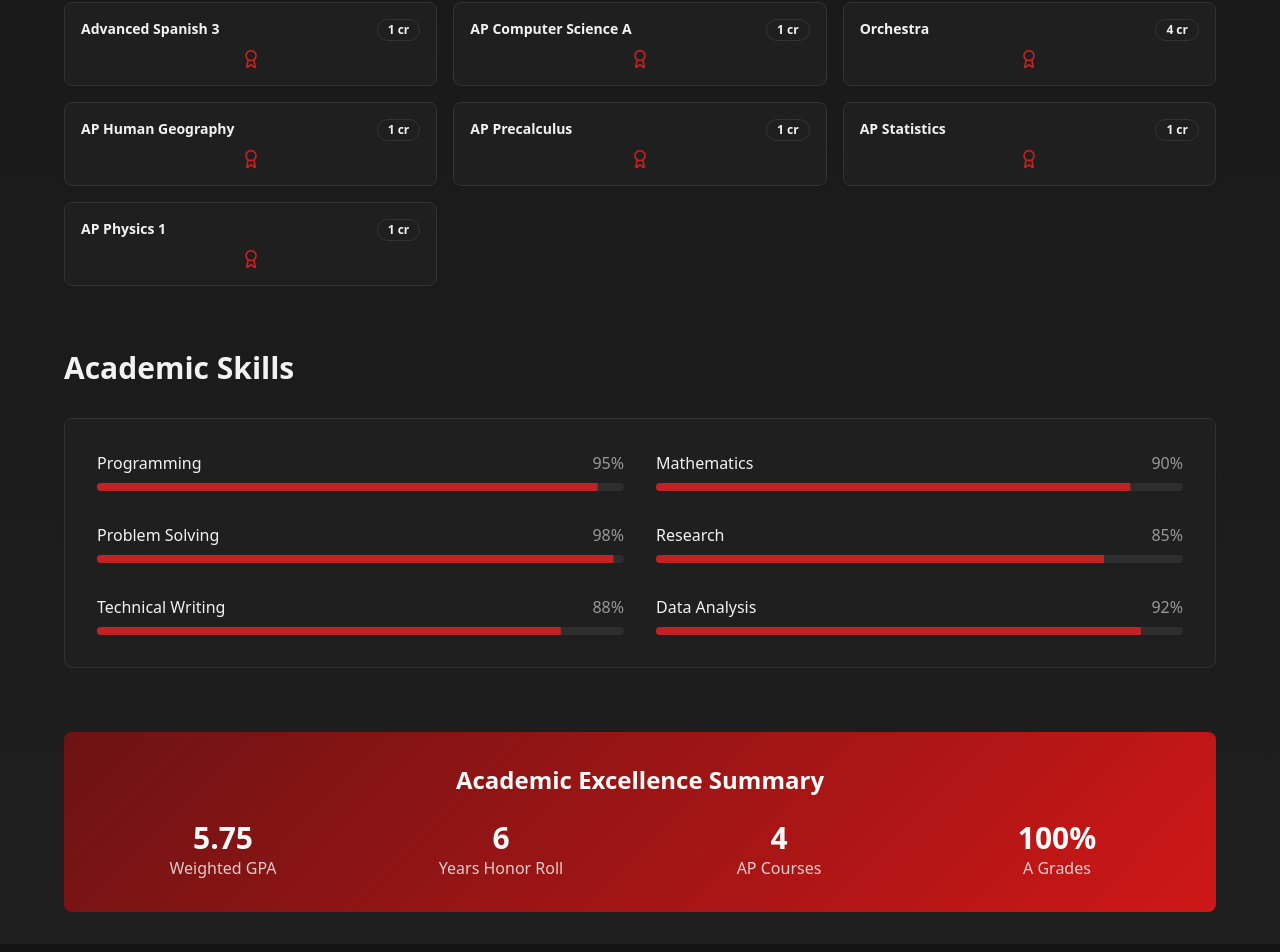
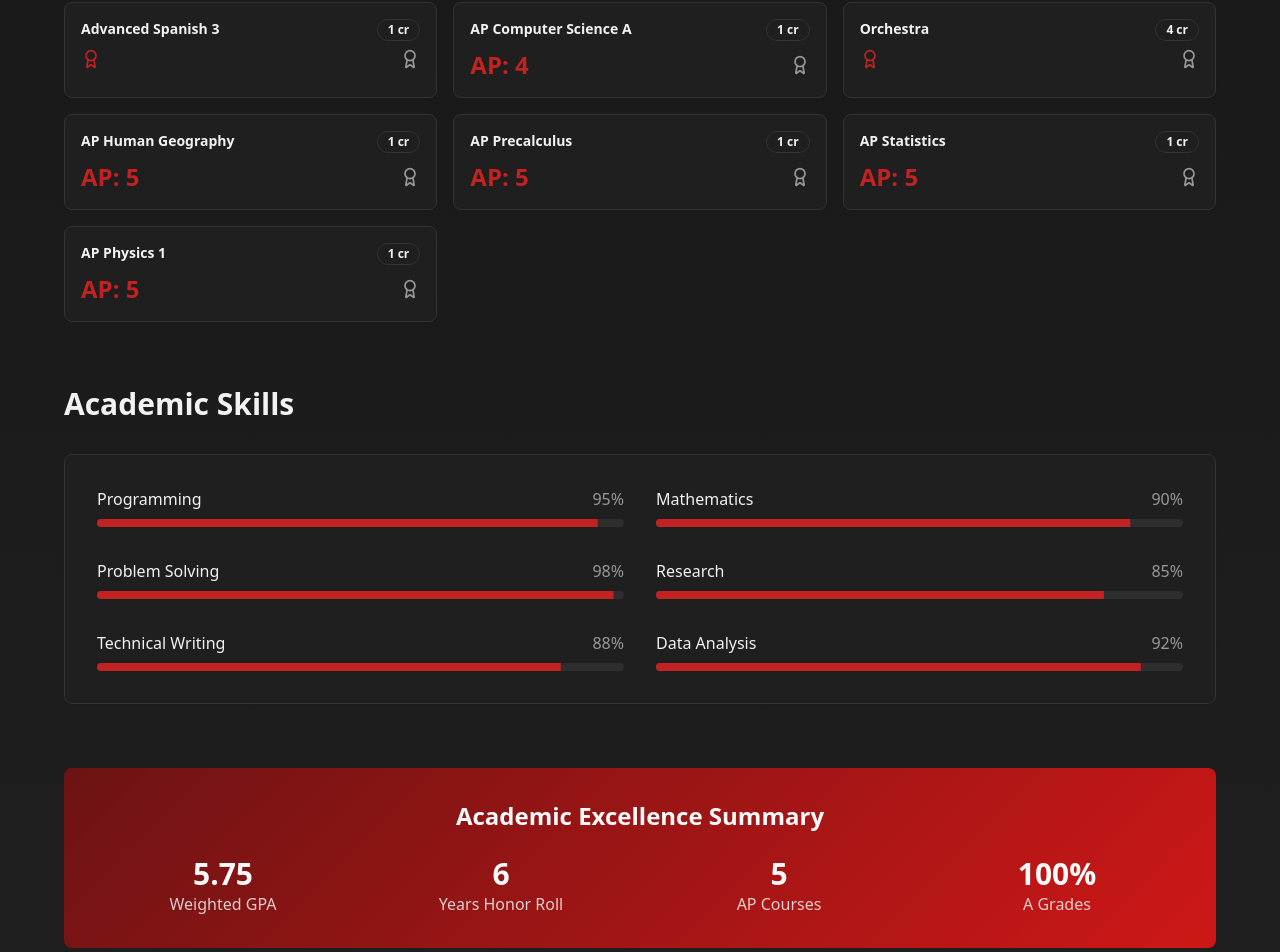
Before and after one commit to TheFedExpress/aayushparikh-2ada1e14, a React (Vite) app: page /academics in a window 1280 px wide. Shown: the part 929-1881 px from the top of the page. Built offline with nearby package versions, Linux system fonts and the light colour scheme.

Commit message:
Update AP course scores
Add AP course scores to the academics page.

```diff
--- a/src/pages/Academics.tsx
+++ b/src/pages/Academics.tsx
@@ -27,12 +27,12 @@ const Academics = () => {
     { name: "Spanish 1b", credits: 0.5 },
     { name: "Spanish 2", credits: 1 },
     { name: "Advanced Spanish 3", credits: 1 },
-    { name: "AP Computer Science A", credits: 1 },
+    { name: "AP Computer Science A", credits: 1, apScore: 4 },
     { name: "Orchestra", credits: 4 },
-    { name: "AP Human Geography", credits: 1 },
-    { name: "AP Precalculus", credits: 1 },
-    { name: "AP Statistics", credits: 1 },
-    { name: "AP Physics 1", credits: 1 }
+    { name: "AP Human Geography", credits: 1, apScore: 5 },
+    { name: "AP Precalculus", credits: 1, apScore: 5 },
+    { name: "AP Statistics", credits: 1, apScore: 5 },
+    { name: "AP Physics 1", credits: 1, apScore: 5 }
   ];
 
   const skills = [
@@ -120,8 +120,13 @@ const Academics = () => {
                       {course.credits} cr
                     </Badge>
                   </div>
-                  <div className="flex justify-center">
-                    <Award className="h-5 w-5 text-primary" />
+                  <div className="flex justify-between items-center">
+                    {course.apScore ? (
+                      <span className="text-2xl font-bold text-primary">AP: {course.apScore}</span>
+                    ) : (
+                      <Award className="h-5 w-5 text-primary" />
+                    )}
+                    <Award className="h-5 w-5 text-muted-foreground" />
                   </div>
                 </CardContent>
               </Card>
@@ -160,7 +165,7 @@ const Academics = () => {
               <div className="text-primary-foreground/80">Years Honor Roll</div>
             </div>
             <div>
-              <div className="text-3xl font-bold">4</div>
+              <div className="text-3xl font-bold">5</div>
               <div className="text-primary-foreground/80">AP Courses</div>
             </div>
             <div>
```
